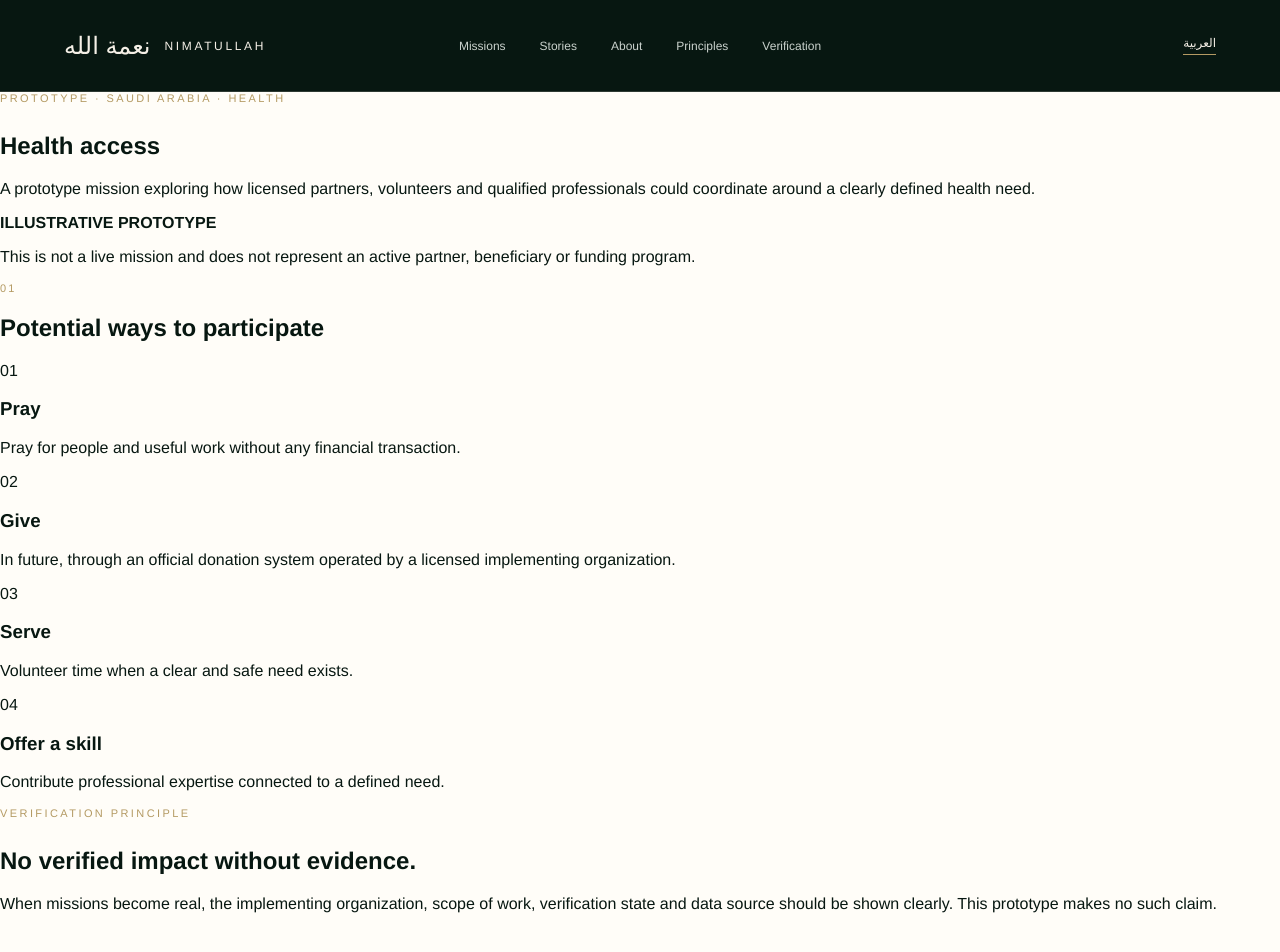
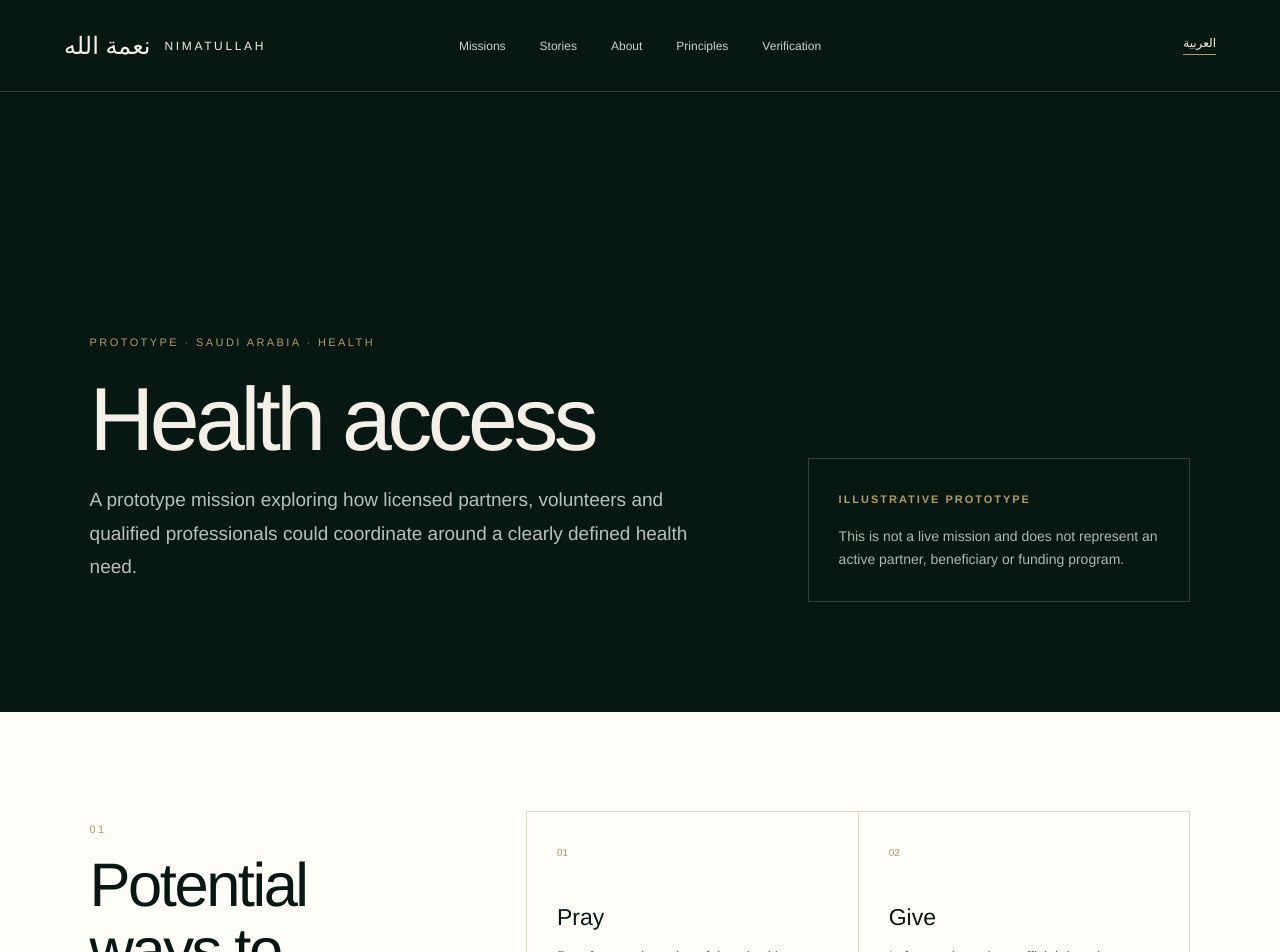
Before and after one commit to andristukiss-png/nimatullah, a Next.js app: page /en/missions/health-access-saudi-arabia in a window 1280 px wide. Shown: the top 952 px of the page. Built offline with nearby package versions, Linux system fonts and the light colour scheme.

Commit message:
Style mission and disclosure pages

```diff
--- a/app/globals.css
+++ b/app/globals.css
@@ -340,3 +340,92 @@ footer { background: #04100b; color: #dfe5e1; padding: 58px clamp(24px,7vw,110px
   .impactIdPanel { margin-left:24px; margin-right:24px; padding:30px; }
   .storyPlaceholder { margin-left:24px; margin-right:24px; padding:32px; }
 }
+
+
+/* Mission detail + disclosure pages */
+.missionDetailHero {
+  padding: 110px clamp(24px, 7vw, 110px);
+  background: var(--ink);
+  color: var(--ivory);
+  display: grid;
+  grid-template-columns: 1.25fr .75fr;
+  gap: 80px;
+  min-height: 620px;
+  align-items: end;
+}
+.missionDetailHero h1 {
+  margin: 0;
+  font-size: clamp(52px, 7vw, 104px);
+  line-height: .98;
+  font-weight: 450;
+  letter-spacing: -.05em;
+}
+[dir="rtl"] .missionDetailHero h1 { letter-spacing: 0; line-height: 1.2; }
+.missionDetailHero > div:first-child > p:last-child { max-width:760px; color:#b7c1bb; font-size:19px; line-height:1.75; }
+.prototypeBadge { border:1px solid rgba(255,255,255,.18); padding:30px; align-self:end; }
+.prototypeBadge strong { font-size:11px; letter-spacing:.18em; color:var(--gold); }
+.prototypeBadge p { color:#aeb9b2; line-height:1.65; font-size:14px; margin:18px 0 0; }
+
+.participationSection {
+  padding: 100px clamp(24px, 7vw, 110px);
+  display:grid;
+  grid-template-columns:.7fr 1.3fr;
+  gap:80px;
+}
+.participationSection h2 { font-size:clamp(38px,4.8vw,70px); font-weight:450; line-height:1.05; margin:18px 0; letter-spacing:-.04em; }
+[dir="rtl"] .participationSection h2 { letter-spacing:0; line-height:1.25; }
+.participationGrid { display:grid; grid-template-columns:repeat(2,1fr); }
+.participationGrid article { min-height:220px; padding:30px; border:1px solid #dcd6cb; margin:-1px 0 0 -1px; }
+.participationGrid article > span { color:var(--gold); font-size:10px; }
+.participationGrid h3 { font-size:23px; font-weight:450; margin:44px 0 12px; }
+.participationGrid p { color:#5b685f; line-height:1.7; font-size:14px; }
+
+.methodPanel {
+  margin: 0 clamp(24px, 7vw, 110px) 90px;
+  padding: 50px;
+  background:#f0ece4;
+  display:grid;
+  grid-template-columns:.8fr 1.2fr;
+  gap:70px;
+  align-items:end;
+}
+.methodPanel h2 { font-size:clamp(36px,4vw,58px); font-weight:450; margin:0; letter-spacing:-.04em; }
+[dir="rtl"] .methodPanel h2 { letter-spacing:0; }
+.methodPanel > p { color:#56635b; line-height:1.8; font-size:17px; margin:0; }
+.backLinkWrap { padding: 0 clamp(24px, 7vw, 110px) 100px; }
+
+.transparencyTable { padding: 80px clamp(24px, 7vw, 110px); }
+.transparencyTable > div {
+  display:grid;
+  grid-template-columns:.55fr 1.45fr;
+  gap:60px;
+  padding:27px 0;
+  border-bottom:1px solid #d9d4ca;
+}
+.transparencyTable strong { font-size:14px; font-weight:500; }
+.transparencyTable p { margin:0; color:#5c6961; line-height:1.65; }
+.transparencyStatement {
+  margin: 0 clamp(24px, 7vw, 110px) 110px;
+  padding:60px;
+  background:var(--ink-soft);
+  color:var(--ivory);
+}
+.transparencyStatement h2 { font-size:clamp(38px,4vw,62px); font-weight:450; max-width:900px; letter-spacing:-.04em; }
+[dir="rtl"] .transparencyStatement h2 { letter-spacing:0; }
+.transparencyStatement > p:last-child { max-width:800px; color:#b1bbb5; line-height:1.75; font-size:17px; }
+
+.privacyBody { padding: 80px clamp(24px, 7vw, 110px) 120px; }
+.privacyBody article { display:grid; grid-template-columns:100px 1fr; gap:30px; padding:36px 0; border-bottom:1px solid #d8d2c8; }
+.privacyBody article > span { color:var(--gold); font-size:11px; }
+.privacyBody h2 { margin:0 0 12px; font-size:32px; font-weight:450; }
+.privacyBody p { margin:0; max-width:780px; color:#59665e; line-height:1.75; }
+
+@media (max-width: 900px) {
+  .missionDetailHero, .participationSection, .methodPanel { grid-template-columns:1fr; gap:34px; }
+  .missionDetailHero { min-height:560px; padding:90px 24px 70px; }
+  .participationGrid { grid-template-columns:1fr; }
+  .methodPanel { margin-left:24px; margin-right:24px; padding:30px; }
+  .transparencyTable > div { grid-template-columns:1fr; gap:8px; }
+  .transparencyStatement { margin-left:24px; margin-right:24px; padding:32px; }
+  .privacyBody article { grid-template-columns:55px 1fr; }
+}
```
